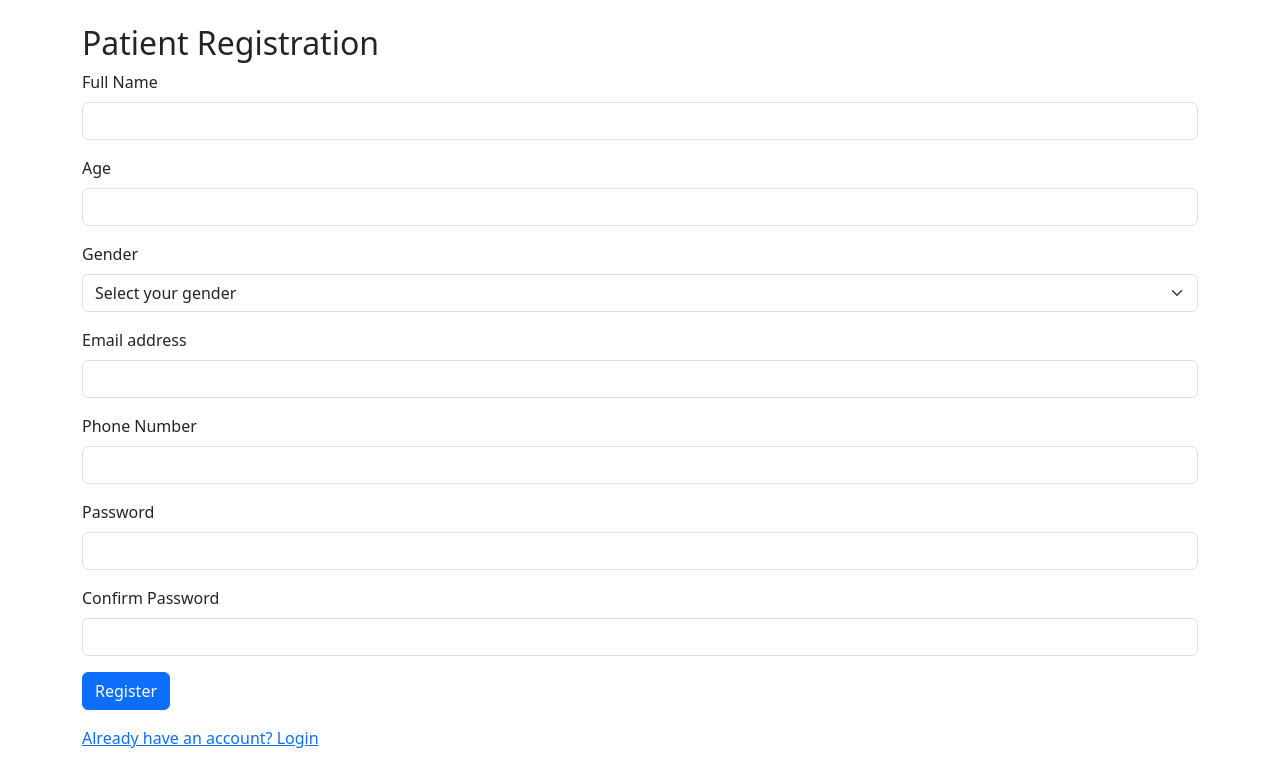
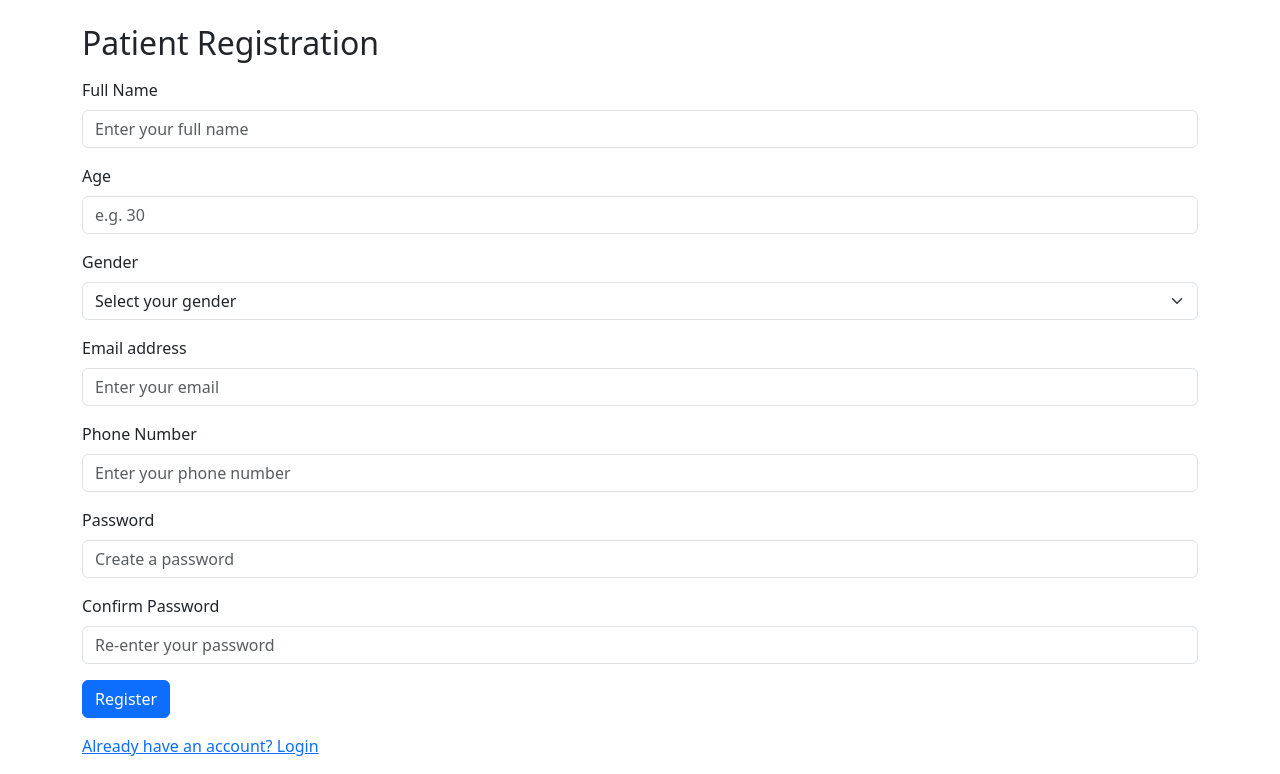
Before and after one commit to 24f2005955/hospital_management_system, a Flask app: page /register in a window 1280 px wide. Shown: the part 56-830 px from the top of the page. Before the commit the page ends 804 px from the top, so only its background shows below. Run offline with Flask 3, Linux system fonts and the light colour scheme.

Commit message:
Milestone-HMS Auth-RBAC
Milestone-HMS Auth-RBAC

```diff
--- a/app/routes/auth_routes.py
+++ b/app/routes/auth_routes.py
@@ -1,86 +1,142 @@
 import datetime
-from flask import Blueprint, render_template, redirect, url_for, flash, request,session
-from app.models import Admin, Doctor, Patient
-from app.forms import LoginForm, PatientRegistrationForm
-from app.utils import verify_password
+
+from flask import Blueprint,render_template,redirect,url_for,flash,request, session
+
+from app.models import Admin, Doctor, Patient, StatusEnum
+from app.utils import verify_password, hash_password
 from app.database import db
 
-auth_bp = Blueprint('auth', __name__)
+auth_bp = Blueprint("auth", __name__)
 
 
-@auth_bp.route('/login', methods=['GET', 'POST'])
+# ---------- Helpers ----------
+
+def set_user_session(user, role: str):
+    session["user_id"] = user.id
+    session["user_role"] = role  # "admin", "doctor", "patient"
+    session["last_seen"] = datetime.datetime.utcnow().strftime(
+        "%Y-%m-%d %H:%M:%S"
+    )
+
+
+# ---------- Login ----------
+
+@auth_bp.route("/login", methods=["GET", "POST"])
 def login():
-    email = request.form.get('username')
-    password = request.form.get('password')
-    print(email, password)
-    role='admin'
-    user = Admin.query.filter_by(email=email).first()
-    if not user:
-        user = Doctor.query.filter_by(email=email).first()
-        role='doctor'
+    if request.method == "POST":
+        email = request.form.get("username", "").strip()
+        password = request.form.get("password", "").strip()
+
+        if not (email and password):
+            flash("Please enter both email and password.", "warning")
+            return render_template("auth/login.html")
+
+        user = None
+        role = None
+
+        user = Admin.query.filter_by(email=email).first()
+        if user:
+            role = "admin"
+        else:
+            # Try Doctor
+            user = Doctor.query.filter_by(email=email).first()
+            if user:
+                role = "doctor"
+            else:
+                # Try Patient
+                user = Patient.query.filter_by(email=email).first()
+                if user:
+                    role = "patient"
+
         if not user:
-            user = Patient.query.filter_by(email=email).first()
-            role='patient'
+            flash("Invalid credentials.", "danger")
+            return render_template("auth/login.html")
 
-    if user and verify_password(user.password, password):
-        flash('Logged in successfully.', 'success')
+        if hasattr(user, "status") and user.status in (StatusEnum.inactive, StatusEnum.blacklisted):
+            flash("Your account is not active. Please contact admin.", "danger")
+            return render_template("auth/login.html")
+
+        stored_hash = getattr(user, "password_hash", None)
+        if not stored_hash or not verify_password(stored_hash, password):
+            flash("Invalid credentials.", "danger")
+            return render_template("auth/login.html")
+
         set_user_session(user, role)
+        flash("Logged in successfully.", "success")
 
-        if isinstance(user, Admin):
-            return redirect(url_for('admin.dashboard'))
-        elif isinstance(user, Doctor):
-            return redirect(url_for('doctor.dashboard'))
-        else:
-            return redirect(url_for('patient.dashboard'))
+        if role == "admin":
+            return redirect(url_for("admin.dashboard"))
+        if role == "doctor":
+            return redirect(url_for("doctor.dashboard"))
+        return redirect(url_for("patient.dashboard"))
 
-    return render_template('auth/login.html')
+    return render_template("auth/login.html")
 
-def set_user_session(user, role):
-    session['user_id'] = user.id
-    session['user_role'] = role
-    session['last_seen'] = datetime.datetime.utcnow().strftime("%Y-%m-%d %H:%M:%S")
 
-@auth_bp.route('/logout')
+# ---------- Logout ----------
+
+@auth_bp.route("/logout")
 def logout():
     session.clear()
-    flash('Logged out successfully.', 'info')
-    return redirect(url_for('auth.login'))
+    flash("Logged out successfully.", "info")
+    return redirect(url_for("auth.login"))
 
-@auth_bp.route('/register', methods=['GET', 'POST'])
+
+# ---------- Patient registration ----------
+
+@auth_bp.route("/register", methods=["GET", "POST"])
 def register():
-    user = session.get('user_id')
-    role = session.get('user_role')
-    if user:
-        if role == 'admin':
-            return redirect(url_for('admin.dashboard'))
-        elif role == 'doctor':
-            return redirect(url_for('doctor.dashboard'))
-        elif role == 'patient':
-            return redirect(url_for('patient.dashboard'))
+    user_id = session.get("user_id")
+    role = session.get("user_role")
+    if user_id and role:
+        if role == "admin":
+            return redirect(url_for("admin.dashboard"))
+        if role == "doctor":
+            return redirect(url_for("doctor.dashboard"))
+        if role == "patient":
+            return redirect(url_for("patient.dashboard"))
 
-    name = request.form.get('name')
-    email = request.form.get('email')
-    gender = request.form.get('gender')
-    age = request.form.get('age')
-    phone = request.form.get('phone')
-    password = request.form.get('password')
+    if request.method == "POST":
+        name = request.form.get("name", "").strip()
+        email = request.form.get("email", "").strip()
+        gender = request.form.get("gender", "").strip()
+        age = request.form.get("age", "").strip()
+        phone = request.form.get("phone", "").strip()
+        password = request.form.get("password", "").strip()
+        confirm = request.form.get("confirm_password", "").strip()
 
-    if request.method == 'POST':
+        if not (name and email and gender and age and phone and password and confirm):
+            flash("Please fill in all fields.", "warning")
+            return render_template("auth/register.html")
+
+        if password != confirm:
+            flash("Passwords do not match.", "warning")
+            return render_template("auth/register.html")
+
+        try:
+            age_val = int(age)
+        except ValueError:
+            flash("Age must be a valid number.", "warning")
+            return render_template("auth/register.html")
+
         existing_user = Patient.query.filter_by(email=email).first()
         if existing_user:
-            flash('Email already registered.', 'error')
-        else:
-            new_patient = Patient(
-                name=name,
-                age=age,
-                gender=gender,
-                phone=phone,
-                email=email,
-                status='active',
-                password=generate_password_hash(password),
-            )
-            db.session.add(new_patient)
-            db.session.commit()
-            flash('Registration successful. Please log in.', 'success')
-            return redirect(url_for('auth.login'))
-    return render_template('auth/register.html')
+            flash("Email already registered.", "danger")
+            return render_template("auth/register.html")
+
+        new_patient = Patient(
+            name=name,
+            age=age_val,
+            gender=gender,
+            phone=phone,
+            email=email,
+            status=StatusEnum.active,
+            password_hash=hash_password(password),
+        )
+
+        db.session.add(new_patient)
+        db.session.commit()
+        flash("Registration successful. Please log in.", "success")
+        return redirect(url_for("auth.login"))
+
+    return render_template("auth/register.html")
--- a/app/templates/auth/register.html
+++ b/app/templates/auth/register.html
@@ -1,43 +1,73 @@
 {% extends "base.html" %}
 {% block title %}Register - HMS{% endblock %}
 {% block content %}
+
 <h2>Patient Registration</h2>
-<form method="POST">
+
+{# Flash messages #}
+{% with messages = get_flashed_messages(with_categories=true) %}
+  {% if messages %}
+    {% for category, message in messages %}
+      <div class="alert alert-{{ 'danger' if category in ['error','danger'] else category }} alert-dismissible fade show" role="alert">
+        {{ message }}
+        <button type="button" class="btn-close" data-bs-dismiss="alert" aria-label="Close"></button>
+      </div>
+    {% endfor %}
+  {% endif %}
+{% endwith %}
+
+<form method="POST" action="{{ url_for('auth.register') }}" class="mt-3">
   <div class="mb-3">
     <label for="name" class="form-label">Full Name</label>
-        <input type="text" class="form-control" id="name" name="name" required>
+    <input type="text" class="form-control" id="name" name="name"
+           placeholder="Enter your full name" required>
   </div>
-    <!-- similarly for age, gender, email, phone, password, confirm_password -->
+
   <div class="mb-3">
     <label for="age" class="form-label">Age</label>
-        <input type="number" class="form-control" id="age" name="age" required>
+    <input type="number" class="form-control" id="age" name="age"
+           min="0" placeholder="e.g. 30" required>
   </div>
+
   <div class="mb-3">
     <label for="gender" class="form-label">Gender</label>
     <select class="form-select" id="gender" name="gender" required>
       <option value="" disabled selected>Select your gender</option>
-            <option value="Male">Male</option>
-            <option value="Female">Female</option>
-            <option value="Other">Other</option>
+      <option value="male">Male</option>
+      <option value="female">Female</option>
+      <option value="other">Other</option>
     </select>
   </div>
+
   <div class="mb-3">
     <label for="email" class="form-label">Email address</label>
-        <input type="email" class="form-control" id="email" name="email" required>
+    <input type="email" class="form-control" id="email" name="email"
+           placeholder="Enter your email" required>
   </div>
+
   <div class="mb-3">
     <label for="phone" class="form-label">Phone Number</label>
-        <input type="tel" class="form-control" id="phone" name="phone" required>
+    <input type="tel" class="form-control" id="phone" name="phone"
+           placeholder="Enter your phone number" required>
   </div>
+
   <div class="mb-3">
     <label for="password" class="form-label">Password</label>
-        <input type="password" class="form-control" id="password" name="password" required>
+    <input type="password" class="form-control" id="password" name="password"
+           placeholder="Create a password" required>
   </div>
+
   <div class="mb-3">
     <label for="confirm_password" class="form-label">Confirm Password</label>
-        <input type="password" class="form-control" id="confirm_password" name="confirm_password" required>
+    <input type="password" class="form-control" id="confirm_password"
+           name="confirm_password" placeholder="Re-enter your password" required>
   </div>
+
   <button type="submit" class="btn btn-primary">Register</button>
 </form>
-<p class="mt-3"><a href="{{ url_for('auth.login') }}">Already have an account? Login</a></p>
+
+<p class="mt-3">
+  <a href="{{ url_for('auth.login') }}">Already have an account? Login</a>
+</p>
+
 {% endblock %}
```
Also changed, not shown: app/templates/auth/login.html (+20 -9 lines). Lines whose indentation alone changed are shown as unchanged.
